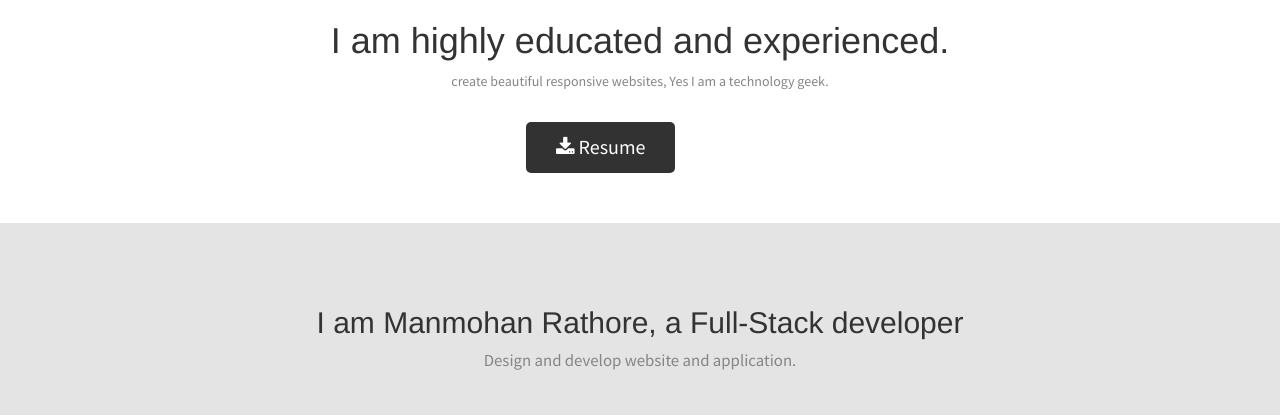
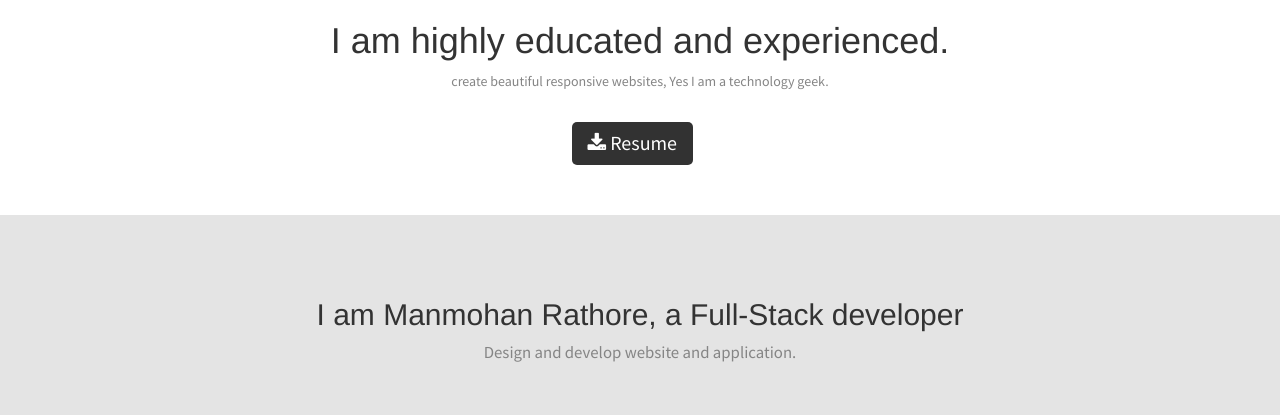
Before and after one commit to rathoremanmohan/myportfolio, a website: page index.html in a window 1280 px wide. Shown: the part 1115-1530 px from the top of the page. Drawn offline with Linux system fonts and the light colour scheme.

Commit message:
fix download button css.

```diff
--- a/css/styles.css
+++ b/css/styles.css
@@ -1142,13 +1142,12 @@ footer {
 
 .btn {
     position: center;
-    margin-left: 40%;
+    margin-left: 44%;
     margin-top: 20px;
     background-color: #323232;
     border: none;
     color: white;
-    padding: 12px 30px;
+    padding: 8px 16px;
     cursor: pointer;
     font-size: 20px;
-
-}
+    }
```
